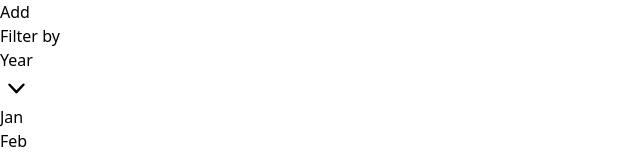
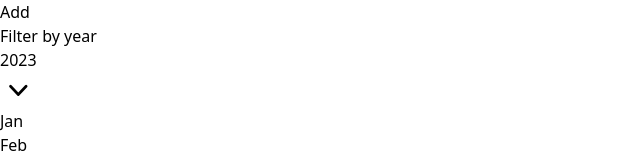
Before and after one commit to nicoPuegher/expenses-tracker, a React (Vite) app: page / in a window 1280 px wide. Shown: the top 157 px of the page, without its empty margins (0-640 px from the left). Built offline with nearby package versions, Linux system fonts and the light colour scheme; the HTML template or start-up script is replaced by a standard one.

Commit message:
change filter to show selected year

```diff
--- a/src/App.jsx
+++ b/src/App.jsx
@@ -8,7 +8,7 @@ function App() {
   return (
     <div className="flex h-full flex-col px-2 py-3">
       <New />
-      <Filter title="Filter by" option="Year" />
+      <Filter title="Filter by year" />
       <Chart />
       <Transactions />
     </div>
--- a/src/components/Dropdown/Dropdown.jsx
+++ b/src/components/Dropdown/Dropdown.jsx
@@ -1,4 +1,4 @@
-import React, { Fragment } from 'react';
+import React, { Fragment, useState } from 'react';
 import PropTypes from 'prop-types';
 import { Menu, Transition } from '@headlessui/react';
 import { ChevronDownIcon } from '@heroicons/react/20/solid';
@@ -7,7 +7,13 @@ function classNames(...classes) {
   return classes.filter(Boolean).join(' ');
 }
 
-function Dropdown({ option, filterList }) {
+function Dropdown({ filterList }) {
+  const [currentSelection, setCurrentSelection] = useState('2023');
+
+  const clickHandler = (event) => {
+    setCurrentSelection(event.target.value);
+  };
+
   const items = filterList.map((item) => (
     <Menu.Item key={item.id}>
       {({ active }) => (
@@ -17,6 +23,8 @@ function Dropdown({ option, filterList }) {
             'w-full block px-4 py-2 text-sm text-left'
           )}
           type="button"
+          value={item.value}
+          onClick={clickHandler}
         >
           {item.value}
         </button>
@@ -28,7 +36,7 @@ function Dropdown({ option, filterList }) {
     <Menu as="div">
       <div>
         <Menu.Button className="inline-flex gap-x-1.5 rounded bg-white px-3 py-2 text-sm font-semibold text-gray-900 shadow-sm ring-1 ring-inset ring-gray-300 hover:bg-gray-50">
-          {option}
+          {currentSelection}
           <ChevronDownIcon
             className="-mr-1 h-5 w-5 text-gray-400"
             aria-hidden="true"
@@ -54,7 +62,6 @@ function Dropdown({ option, filterList }) {
 }
 
 Dropdown.propTypes = {
-  option: PropTypes.string.isRequired,
   filterList: PropTypes.instanceOf(Object).isRequired,
 };
 
--- a/src/components/Filter/Filter.jsx
+++ b/src/components/Filter/Filter.jsx
@@ -3,18 +3,17 @@ import PropTypes from 'prop-types';
 import Dropdown from '../Dropdown/Dropdown';
 import filterList from './filterList';
 
-function Filter({ title, option }) {
+function Filter({ title }) {
   return (
     <div className="relative mb-3 flex items-center justify-between rounded bg-gray-300 px-2 py-3">
       <h2>{title}</h2>
-      <Dropdown option={option} filterList={filterList} />
+      <Dropdown filterList={filterList} />
     </div>
   );
 }
 
 Filter.propTypes = {
   title: PropTypes.string.isRequired,
-  option: PropTypes.string.isRequired,
 };
 
 export default Filter;
```
